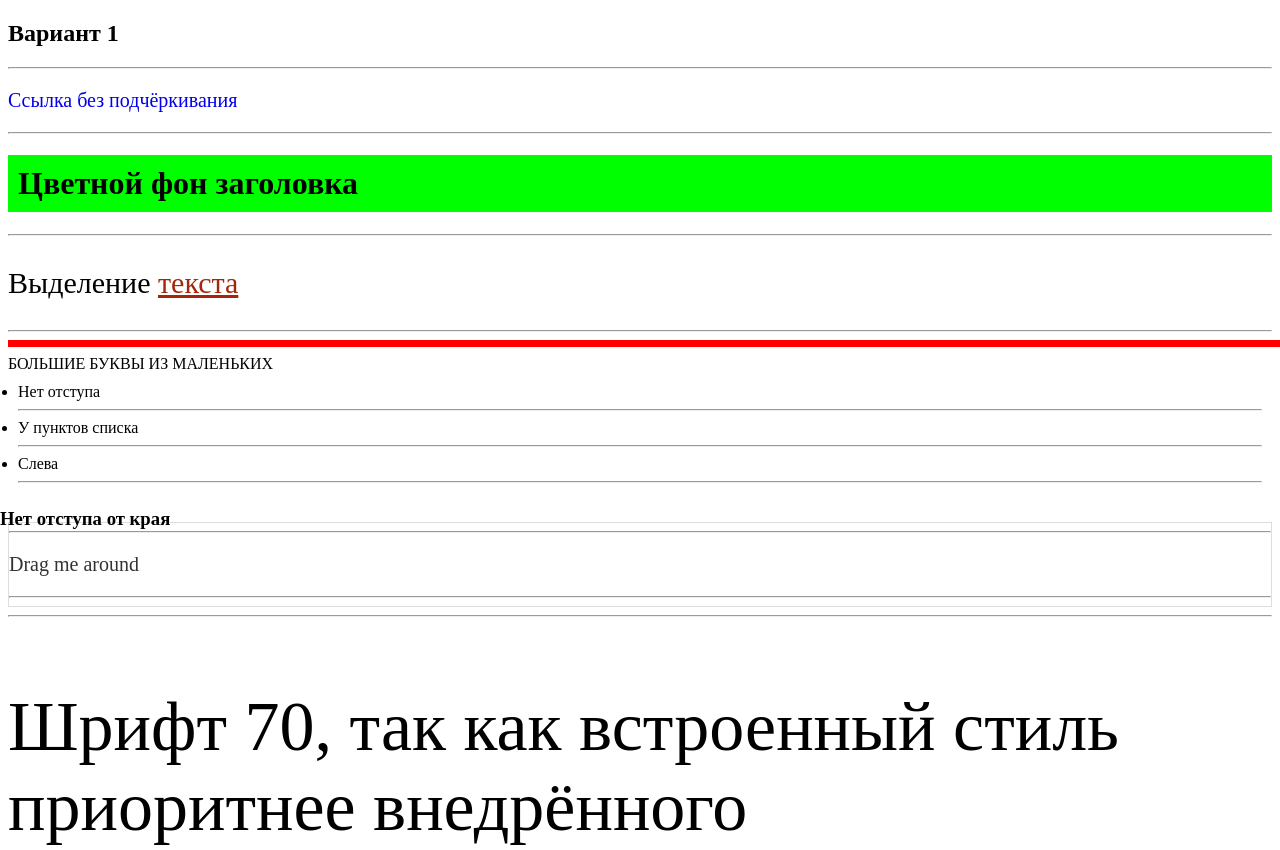
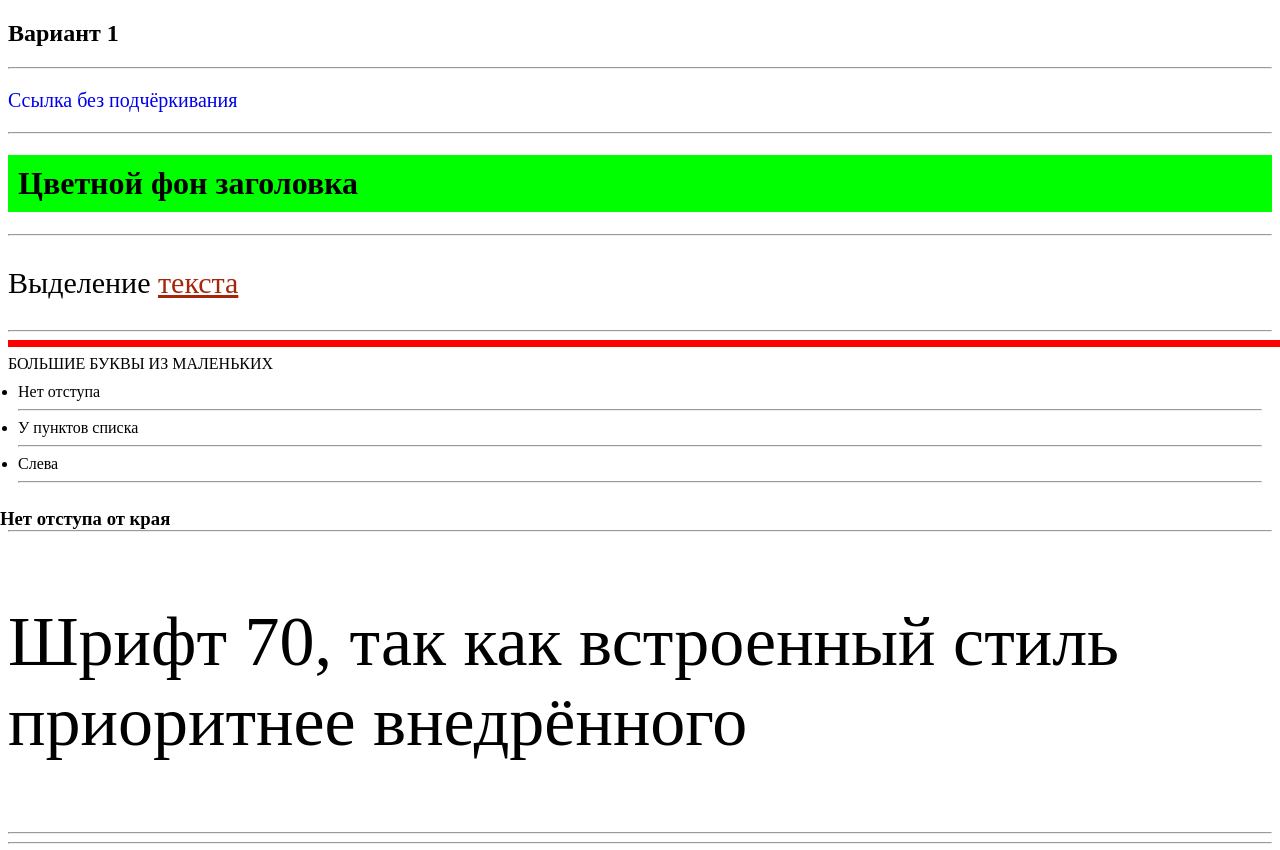
Before and after one commit to Vadimdaa/laba11, a plain HTML site: page index.html in a window 1280 px wide. Shown: the top 850 px of the page. Drawn offline with nearby package versions, Linux system fonts and the light colour scheme.

Commit message:
Последнее исправление

```diff
--- a/index.html
+++ b/index.html
@@ -84,9 +84,6 @@ $( function() {
    <li>Слева</li>
 </ul>
 <h3>Нет отступа от края</h3>
-<div id="draggable" class="ui-widget-content">
-    <p>Drag me around</p>
-  </div>
 <div class="plag">
 <p style="font-size: 70px;">Шрифт 70, так как встроенный стиль приоритнее внедрённого</p>
 </div>
```
